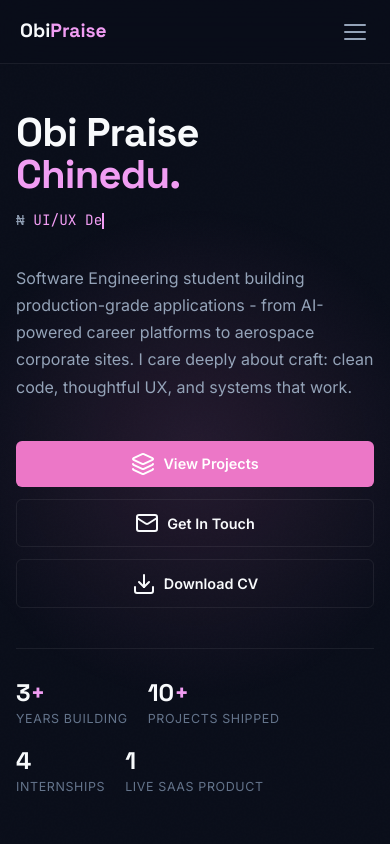
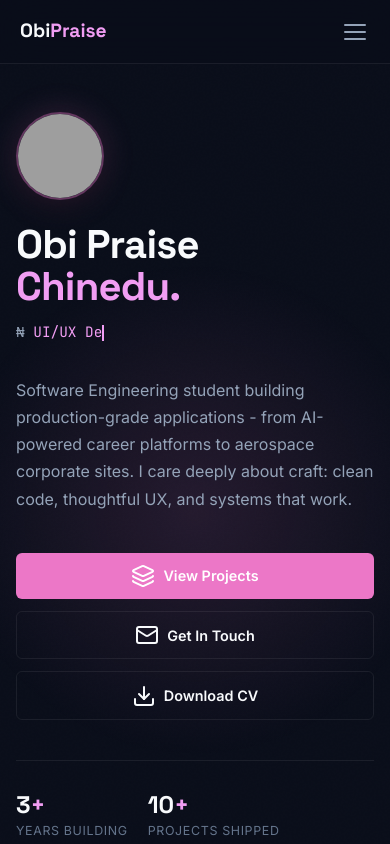
Before and after one commit to hiipraise/hiipraise.github.io, a plain HTML site: page index.html in a window 390 px wide. Shown: the top 844 px of the page. Drawn offline with nearby package versions, Linux system fonts and the light colour scheme; grey boxes are pictures that could not be loaded.

Commit message:
Added link to index.css stylesheet and hero-profile-wrap container with profile image

```diff
--- /dev/null
+++ b/assets/css/index.css
@@ -0,0 +1,31 @@
+.hero-profile-wrap {
+  margin-bottom: 1.5rem;
+  animation: fadeSlideUp 0.6s ease both;
+}
+
+.hero-profile-img {
+  width: 120px;
+  height: 120px;
+  border-radius: 50%;
+  object-fit: cover;
+  border: 2px solid var(--border-accent);
+  box-shadow:
+    0 0 32px var(--accent-glow),
+    0 8px 24px rgba(0, 0, 0, 0.4);
+  display: block;
+  transition: var(--transition);
+}
+
+@media (max-width: 768px) {
+  .hero-profile-img {
+    width: 100px;
+    height: 100px;
+  }
+}
+
+@media (max-width: 480px) {
+  .hero-profile-img {
+    width: 88px;
+    height: 88px;
+  }
+}
--- a/index.html
+++ b/index.html
@@ -9,6 +9,7 @@
   <meta name="description"
     content="Full-Stack Product Engineer & UI/UX Designer - Software Engineering student at Miva Open University." />
   <link rel="stylesheet" href="assets/css/styles.css" />
+  <link rel="stylesheet" href="assets/css/index.css" />
 </head>
 
 <body>
@@ -35,6 +36,11 @@
     <section class="hero" aria-label="Introduction">
       <div class="hero-glow"></div>
       <div class="container hero-inner">
+
+        <!-- Profile Photo -->
+        <div class="hero-profile-wrap">
+          <img src="assets/images/profile.jpg" alt="Obi Praise Chinedu" class="hero-profile-img" loading="eager" />
+        </div>
 
         <h1 class="hero-name">
           Obi Praise<br><span class="accent">Chinedu.</span>
```
